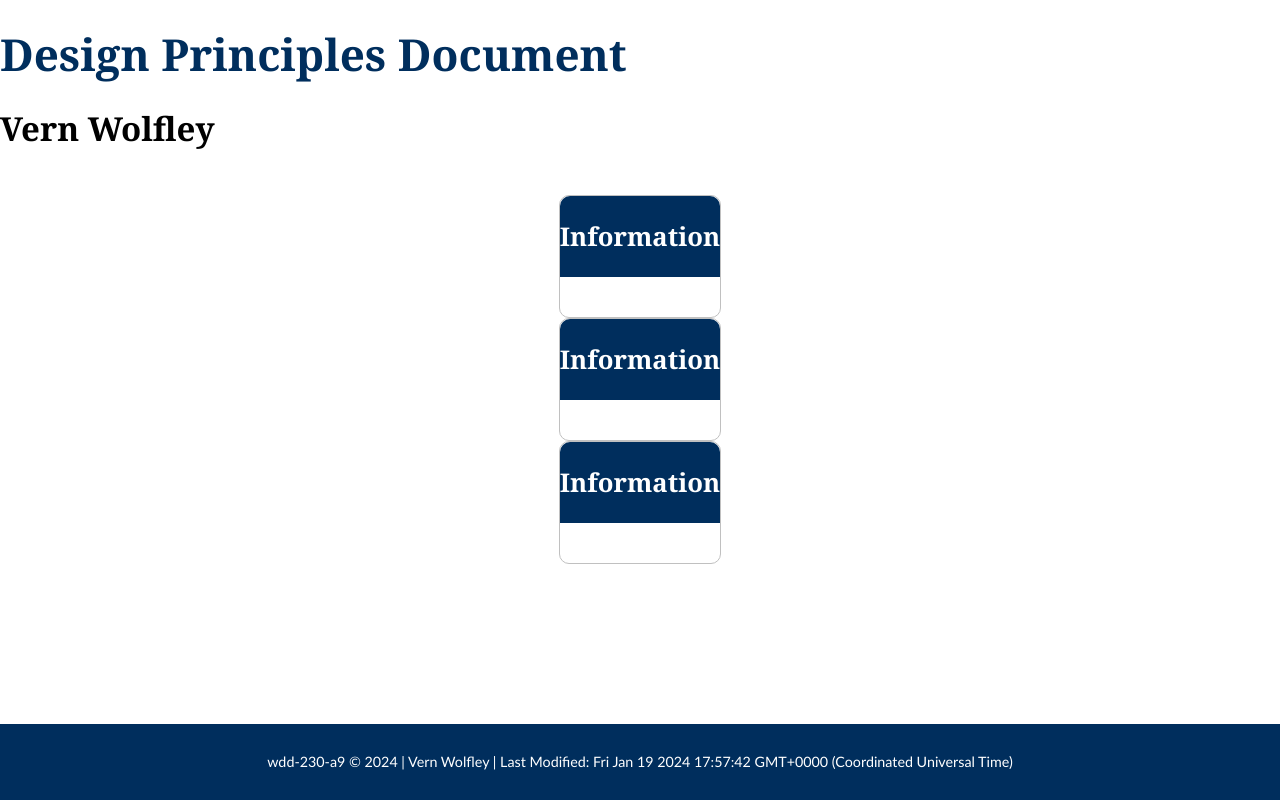
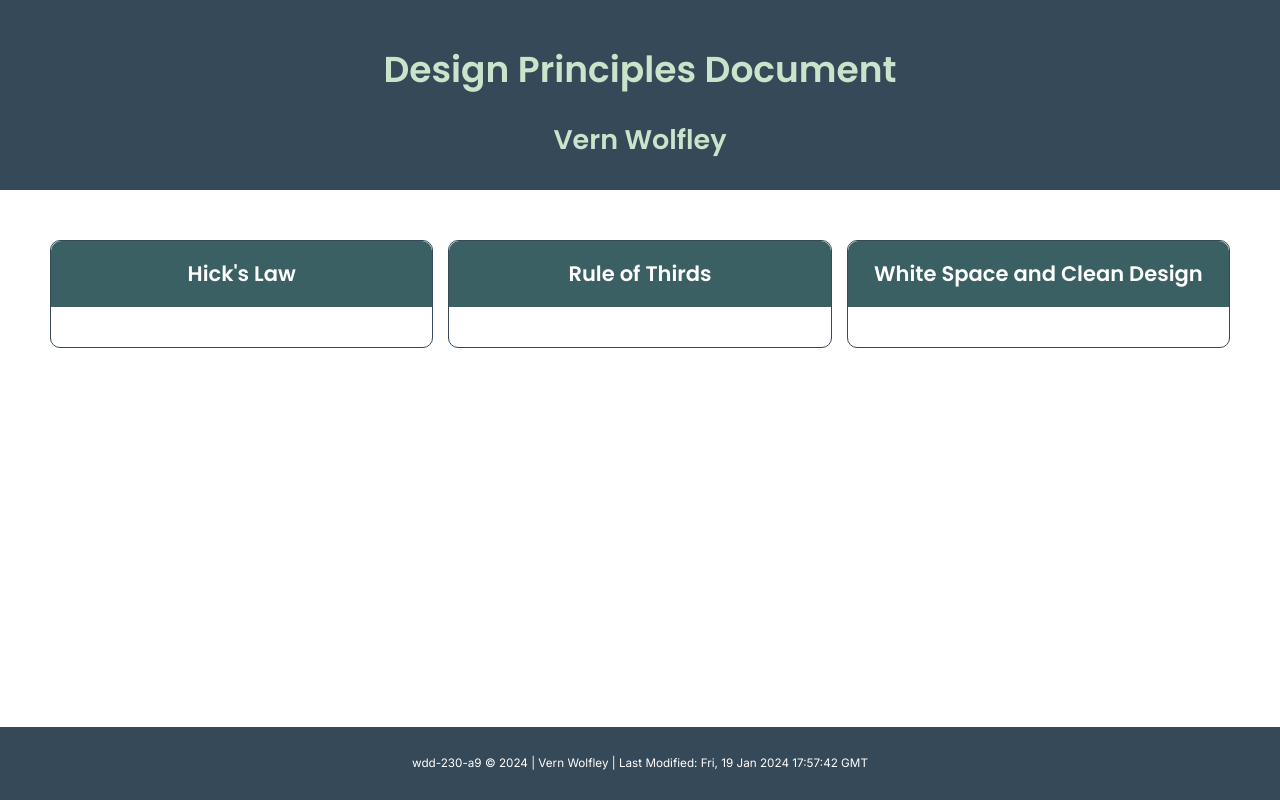
Before and after one commit to vwolfley/wdd-230-a9, a plain HTML site: page lesson02/design-principles.html in a window 1280 px wide. Drawn offline with Linux system fonts and the light colour scheme.

Commit message:
work on design principals layout

```diff
--- a/lesson02/design-principles.html
+++ b/lesson02/design-principles.html
@@ -18,7 +18,7 @@
         <main>
             <section class="card">
                 <div class="card-header">
-                    <h3>Information</h3>
+                    <h3>Hick's Law</h3>
                 </div>
                 <div class="card-content">
 
@@ -26,7 +26,7 @@
             </section>
             <section class="card">
                 <div class="card-header">
-                    <h3>Information</h3>
+                    <h3>Rule of Thirds</h3>
                 </div>
                 <div class="card-content">
 
@@ -34,7 +34,7 @@
             </section>
             <section class="card">
                 <div class="card-header">
-                    <h3>Information</h3>
+                    <h3>White Space and Clean Design</h3>
                 </div>
                 <div class="card-content">
 
--- a/lesson02/scripts/getdates.js
+++ b/lesson02/scripts/getdates.js
@@ -10,7 +10,7 @@ const date = new Date()
 let copyrightYear = date.getFullYear();
 document.getElementById("cYear").innerHTML = `&copy; ${copyrightYear}`;
 
-let lastModif = new Date(document.lastModified);
+let lastModif = new Date(document.lastModified).toGMTString();
 document.getElementById("lastModified").innerHTML = `Last Modified: ${lastModif}`;
 
 // console.log(modDate);
--- a/lesson02/styles/base.css
+++ b/lesson02/styles/base.css
@@ -1,27 +1,20 @@
 /* CSS Style Sheet for design-principles.html */
+
+/* Import Google Font - Inter & Poppins */
+@import url("https://fonts.googleapis.com/css2?family=Inter:wght@100..900&family=Poppins:ital,wght@0,100;0,200;0,300;0,400;0,500;0,600;0,700;0,800;0,900;1,100;1,200;1,300;1,400;1,500;1,600;1,700;1,800;1,900&display=swap");
 
 :root {
     /* change the values below to your colors from your palette */
-    --primary-color: #002e5d;
-    --secondary-color: #0062b8;
+    --primary-color: #364958;
+    --secondary-color: #3b6064;
     --accent1-color: #ffffff;
-    --accent2-color: #666666;
-    --accent3-color: #c0c0c0;
+    --accent2-color: #55828b;
+    --accent3-color: #87bba2;
+    --accent4-color: #c9e4ca;
 
     /* change the values below to your chosen font(s) */
-    --heading-font: Paytone One, Georgia, serif;
-    --paragraph-font: "Trebuchet MS", Arial, sans-serif;
-
-    /* these colors below should be chosen from among your palette colors above */
-    --headline-color-on-white: #002e5d; /* headlines on a white background */
-    --headline-color-on-color: white; /* headlines on a colored background */
-    --paragraph-color-on-white: #002e5d; /* paragraph text on a white background */
-    --paragraph-color-on-color: #666666; /* paragraph text on a colored background */
-    --paragraph-background-color: #ffffff;
-    --nav-link-color: #ffffff;
-    --nav-background-color: #002e5d;
-    --nav-hover-link-color: #ffffff;
-    --nav-hover-background-color: #0062b8;
+    --heading-font: "Poppins", sans-serif;
+    --paragraph-font: "Inter", sans-serif;
 }
 
 html,
@@ -31,7 +24,9 @@ body {
     min-height: 100vh;
     background-color: #ffffff;
     font-family: var(--paragraph-font);
-    font-size: 22px;
+    font-size: 18px;
+    font-weight: 400;
+    font-style: normal;
     line-height: 1.15;
     margin: 0;
     padding: 0;
@@ -43,21 +38,31 @@ h4,
 h5,
 h6 {
     font-family: var(--heading-font);
+    font-weight: 600;
+    font-style: normal;
 }
 
-h1 {
-    font-size: 2em;
-    color: var(--headline-color-on-white);
+/* Mobile or Base Views ********************************* */
+header {
+    display: flex;
+    flex-direction: column;
+    justify-content: center;
+    text-align: center;
+    background-color: var(--primary-color);
+    color: var(--accent4-color);
+    padding: 25px 50px;
+}
+header h2{
+    margin: 0.35em 0;
 }
 
 main {
-    display: flex;
-    flex-direction: column;
-    margin: 0 auto;
-    padding: 20px;
-    background-color: var(--paragraph-background-color);
-    color: var(--paragraph-color-on-white);
+    display: grid;
+    grid-template-columns: 1fr;
+    gap: 15px 15px;
+    padding: 50px;
 }
+
 /* Section Card Area */
 .card-grid {
     display: grid;
@@ -71,7 +76,7 @@ main {
 .card {
     display: flex;
     flex-direction: column;
-    border: solid 1px var(--accent3-color);
+    border: solid 1px var(--primary-color);
     border-radius: 10px;
 }
 
@@ -79,7 +84,7 @@ main {
     display: flex;
     flex-direction: row;
     align-items: center;
-    background-color: var(--primary-color);
+    background-color: var(--secondary-color);
     color: var(--accent1-color);
     border-radius: 10px 10px 0 0;
     justify-content: center;
@@ -145,3 +150,23 @@ footer .social img {
     align-items: center;
     gap: 10px;
 }
+
+/* Tablet Views ********************************* */
+@media screen and (min-width: 768px) {
+    main {
+        grid-template-columns: 1fr 1fr;
+    }
+    main section:nth-child(3) {
+        grid-column: span 2;
+    }
+}
+
+/* Desktop Views ********************************* */
+@media screen and (min-width: 992px) {
+    main {
+        grid-template-columns: 1fr 1fr 1fr;
+    }
+    main section:nth-child(3) {
+        grid-column: span 1;
+    }
+}
```
